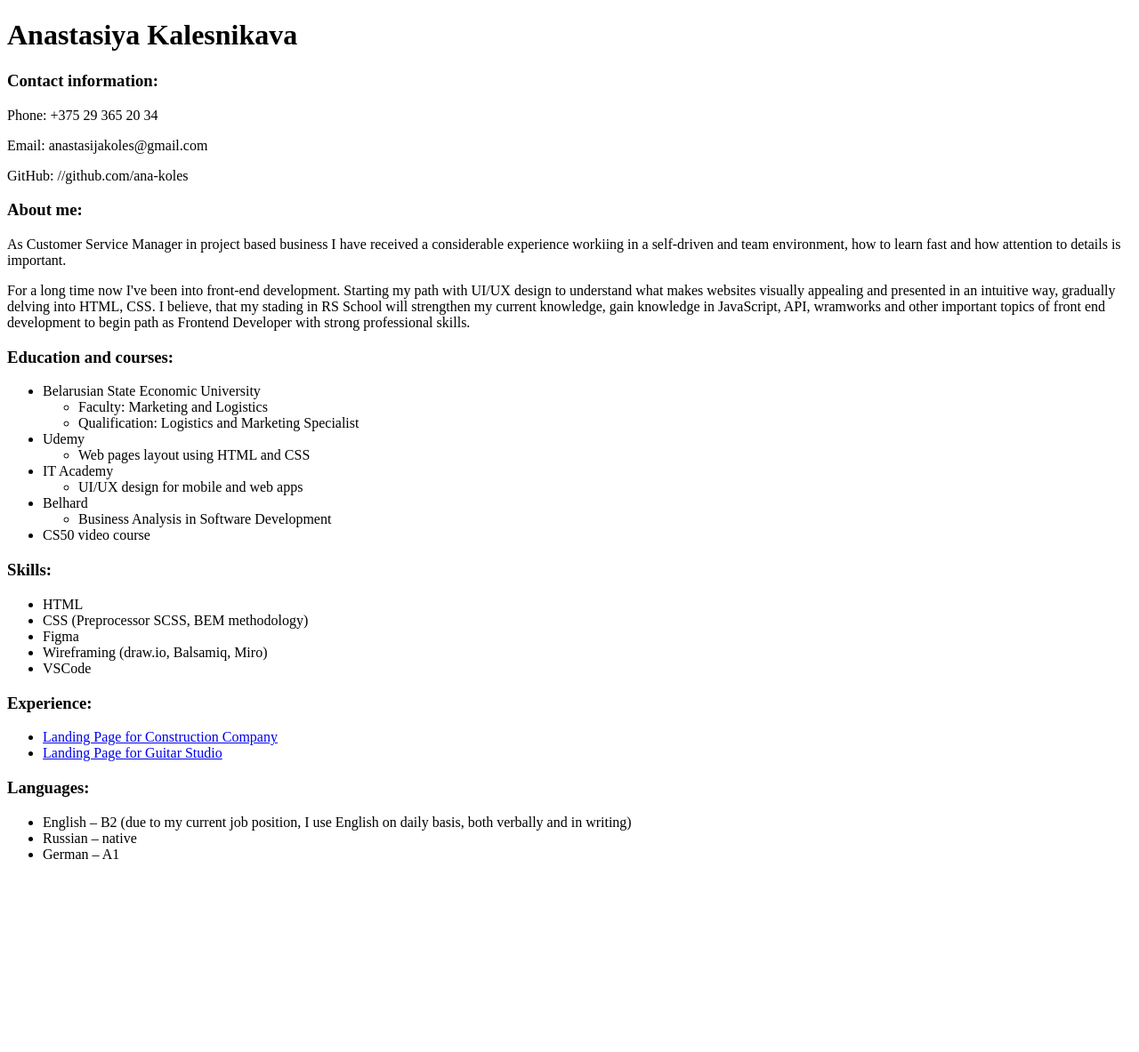
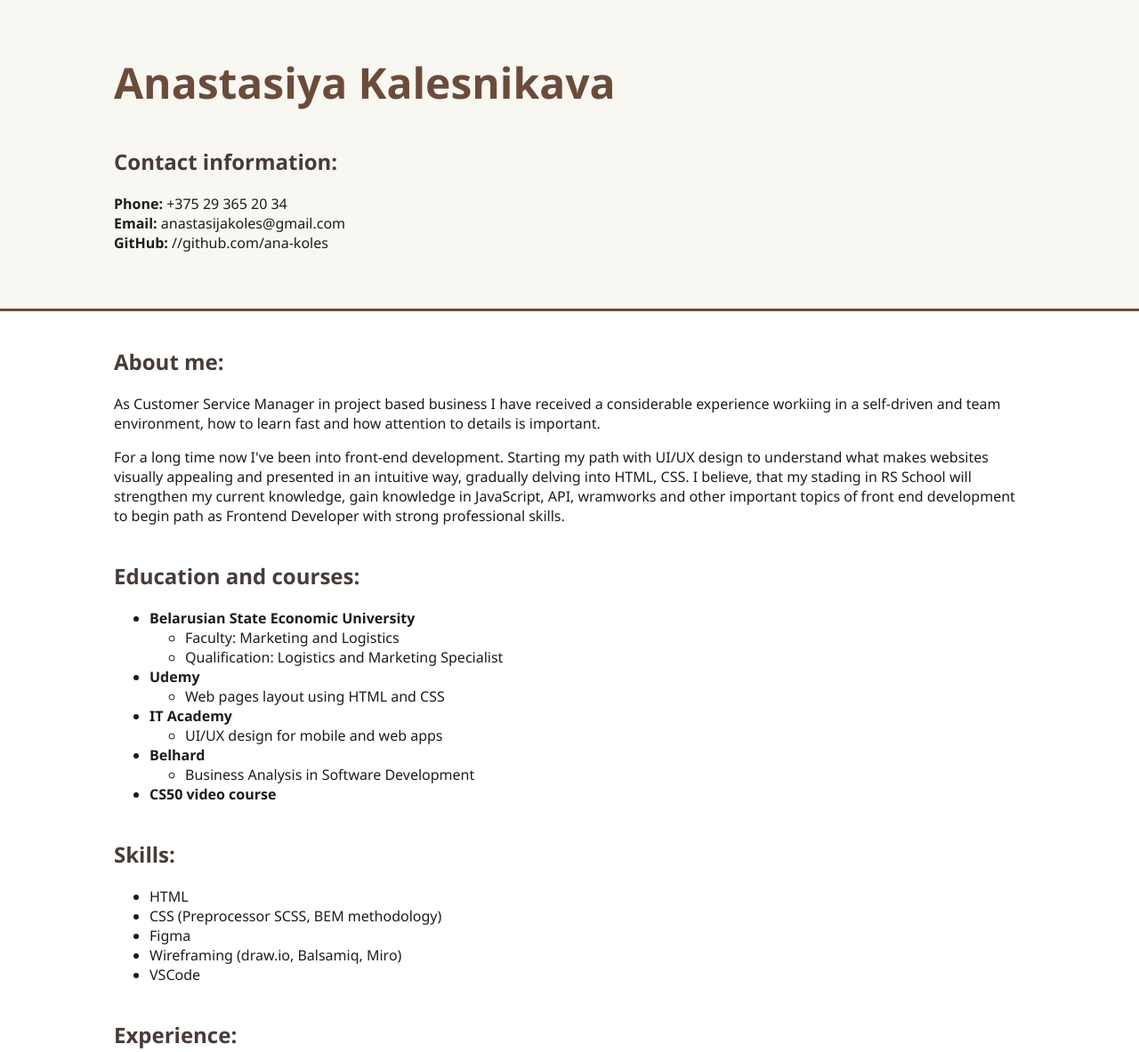
Before and after one commit to ana-koles/rsschool-cv, a plain HTML site: page index.html in a window 1280 px wide. Shown: the top 1183 px of the page at 89% size. Before the commit the page ends 986 px from the top, so only its background shows below. Drawn offline with Linux system fonts and the light colour scheme.

Commit message:
refactor: add styles and footer

```diff
--- a/index.html
+++ b/index.html
@@ -10,22 +10,24 @@
 
 <body>
 
-    <header>
-        <h1>Anastasiya Kalesnikava</h1>
-    </header>
+    <section class="contact-info">
+        <div class="contact-info__content">
+            <h1>Anastasiya Kalesnikava</h1>
 
-    <section class="contact-info">
-
-            <h3>Contact information:</h3>
-                <div>
-                    <p>Phone: +375 29 365 20 34</p>
-                    <p>Email: anastasijakoles@gmail.com</p>
-                    <p>GitHub: //github.com/ana-koles</p>
-                </div>
+                <h2>Contact information:</h2>
+                    <div>
+                        <ul class="contact-info__list">
+                        <li><span>Phone:</span> +375 29 365 20 34</li>
+                        <li><span>Email:</span> anastasijakoles@gmail.com</li>
+                        <li><span>GitHub:</span> //github.com/ana-koles</li>
+                        </ul>
+                    </div>
+        </div>
     </section>
 
+
     <section class="about-me">
-        <h3>About me:</h3>
+        <h2>About me:</h2>
             <div>
                 <p>
                     As Customer Service Manager in project based business
@@ -47,35 +49,35 @@
     </section>
 
     <section class="eduction-and-courses">
-        <h3>Education and courses:</h3>
+        <h2>Education and courses:</h2>
         <ul>
-            <li>Belarusian State Economic University
+            <li><span>Belarusian State Economic University</span>
                 <ul>
                     <li>Faculty: Marketing and Logistics</li>
                     <li>Qualification: Logistics and Marketing Specialist</li>
                 </ul>
             </li>
-            <li>Udemy
+            <li><span>Udemy</span>
                 <ul>
                     <li>Web pages layout using HTML and CSS</li>
                 </ul>
             </li>
-            <li>IT Academy
+            <li><span>IT Academy</span>
                 <ul>
                     <li>UI/UX design for mobile and web apps</li>
                 </ul>
             </li>
-            <li>Belhard
+            <li><span>Belhard</span>
                 <ul>
                     <li>Business Analysis in Software Development</li>
                 </ul>
             </li>
-            <li> CS50 video course</li>
+            <li> <span>CS50 video course</span></li>
         </ul>
     </section>
 
-    <section>
-        <h3>Skills:</h3>
+    <section class="skills">
+        <h2>Skills:</h2>
         <ul>
             <li>HTML</li>
             <li>CSS (Preprocessor SCSS, BEM methodology)</li>
@@ -85,23 +87,36 @@
         </ul>
     </section>
 
-    <section>
-        <h3>Experience:</h3>
+    <section class="experience">
+        <h2>Experience:</h2>
         <ul>
             <li><a href="https://www.behance.net/gallery/128499091/Landing-Page-for-Construction-Company">Landing Page for Construction Company</a></li>
             <li><a href="https://github.com/ana-koles/Landing-page_guitar-studio">Landing Page for Guitar Studio</a></li>
         </ul>
     </section>
 
-    <section>
-        <h3>Languages:</h3>
+    <section class="languages">
+        <h2>Languages:</h2>
         <ul>
-            <li>English – B2 (due to my current job position, I use English on daily basis, both verbally and in writing)</li>
-            <li>Russian – native </li>
-            <li>German – A1</li>
+            <li><span>English</span> – B2 (due to my current job position, I use English on daily basis, both verbally and in writing)</li>
+            <li><span>Russian</span> – native </li>
+            <li><span>German</span> – A1</li>
         </ul>
     </section>
 
+    <footer>
+        <div class="footer-content">
+            <p class="footer-paragraph">
+                <a href="http://github.com/ana-koles">GitHub link</a>
+            </p>
+            <p class="footer-paragraph">
+                <span>Date:</span> 05-12-2022
+            </p>
+            <p class="footer-paragraph">
+                <a href="https://rs.school/"><img src="https://rs.school/images/rs_school-og.png" alt="RS School logo"></a>
+            </p>
+        </div>
+    </footer>
 
 </body>
 </html>
--- a/style.css
+++ b/style.css
@@ -0,0 +1,80 @@
+* {
+    box-sizing: border-box;
+}
+
+body {
+    font-family:'Segoe UI', Tahoma, Geneva, Verdana, sans-serif;
+    color:rgb(29, 28, 28);
+    margin: 0;
+}
+
+
+
+h1 {
+    font-size: 3rem;
+    color: #6B4C3A;
+    margin-top: 0;
+}
+
+h2 {
+    color: #473C38;
+}
+
+.contact-info {
+    height: 350px;
+    background: #F8F7F2;
+    width: 100%;
+    margin: 0;
+    max-width: none;
+    border-bottom:3px solid #6B4C3A;
+}
+
+
+.contact-info__content {
+    width: 80%;
+    margin: 0  auto;
+    max-width: 1140px;
+    padding-top: 60px;
+
+    }
+
+
+section {
+    width: 80%;
+    margin: 0 auto;
+    max-width: 1140px;
+    position: relative;
+}
+
+
+.contact-info__list {
+    list-style-type: none;
+    padding-left: 0;
+}
+
+.about-me {
+    margin-top: 40px;
+}
+
+span {
+    font-weight: bolder;
+}
+
+section:not(:first-child) {
+    margin-bottom: 40px;
+}
+
+.footer-content
+    {
+        width: 80%;
+        margin: 0  auto;
+        max-width: 1140px;
+        padding-top: 60px;
+        display: flex;
+        justify-content: space-between;
+        align-items: center;
+    }
+
+img {
+    width: 50px;
+}
```
